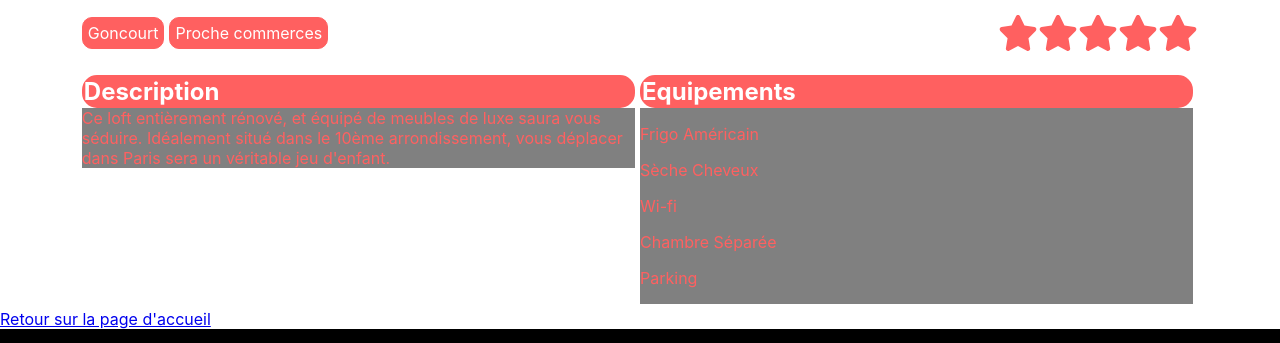
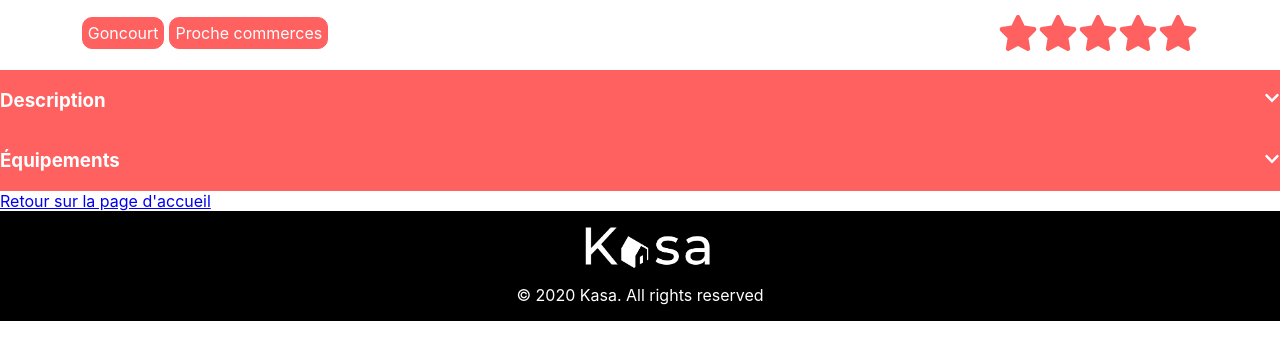
Before and after one commit to MaxTuron/Kasa, a React (Create React App) app: page /logement/0979876d in a window 1280 px wide. Shown: the part 807-1150 px from the top of the page. After the commit the page ends 1128 px from the top, so only its background shows below. Built offline with nearby package versions, Linux system fonts and the light colour scheme.

Commit message:
Ajout composant dropdown

```diff
--- /dev/null
+++ b/src/components/Dropdown.jsx
@@ -0,0 +1,25 @@
+import { useState } from "react";
+import { FaChevronDown } from "react-icons/fa";
+import "../styles/dropdown.css";
+
+export default function Dropdown({ title, children }) {
+  const [active, setActive] = useState(false);
+
+  const handleToggle = e => {
+    return setActive(!active);
+  };
+
+  return (
+    <div>
+      <div className="dropdownTitle" onClick={handleToggle}>
+        <h3>{title}</h3>
+        <div>
+          <FaChevronDown />
+        </div>
+      </div>
+      <div className={`dropdownText ${active && "active"}`}>
+        <div>{children}</div>
+      </div>
+    </div>
+  );
+}
--- a/src/pages/Detail.jsx
+++ b/src/pages/Detail.jsx
@@ -1,23 +1,49 @@
+import "../styles/detail.css";
 import Banner from "../components/Banner"
 import Footer from "../components/Footer"
-import Info from "../components/Info"
-import imgPaysage from "../assets/bandeauDetail.jpg"
-import "../styles/detail.css"
-export default function Survey() {
-    return (
+import Dropdown from "../components/Dropdown";
+
+export default function Detail() {
+  return (
     <div>
+      <Banner />
       <div>
-        <Banner />
+        <div></div>
+        <div>
+          <Dropdown title="Fiabilité">
+            <p>
+              Les annonces postées sur Kasa garantissent une fiabilité totale.
+              Les photos sont conformes aux logements, et toutes les
+              informations sont régulièrement vérifiées par nos équipes.
+            </p>
+          </Dropdown>
+          <Dropdown title="Respect">
+            <p>
+              La bienveillance fait partie des valeurs fondatrices de Kasa. Tout
+              comportement discriminatoire ou de perturbation du voisinage
+              entraînera une exclusion de notre plateforme.
+            </p>
+          </Dropdown>
+          <Dropdown title="Service" >
+            <p>
+              Nos équipes se tiennent à votre disposition pour vous fournir une
+              expérience parfaite. N'hésitez pas à nous contacter si vous avez
+              la moindre question.
+            </p>
+          </Dropdown>
+          <Dropdown title="Sécurité" >
+            <p>
+              La sécurité est la priorité de Kasa. Aussi bien pour nos hôtes que
+              pour les voyageurs, chaque logement correspond aux critères de
+              sécurité établis par nos services. En laissant une note aussi bien
+              à l'hôte qu'au locataire, cela permet à nos équipes de vérifier
+              que les standards sont bien respectés. Nous organisons également
+              des ateliers sur la sécurité domestique pour nos hôtes.
+            </p>
+          </Dropdown>
+        </div>
       </div>
-      <main>
-        <div className="infos">
-          <img src={imgPaysage} alt="Baniere paysage" className="bandeauDetail" ></img>
-          <Info />
-        </div>
-      </main>
-      <footer>
-        <Footer />
-      </footer>
+      <Footer />
     </div>
   );
 }
--- a/src/pages/Logement.jsx
+++ b/src/pages/Logement.jsx
@@ -4,6 +4,7 @@ import Error from "../pages/Error"
 import Banner from "../components/Banner"
 import Footer from "../components/Footer"
 import Carousel from "../components/Carousel"
+import Dropdown from "../components/Dropdown"
 import star from "../assets/star-solid.svg"
 import emptyStar from "../assets/star-regular.svg"
 import "../styles/logement.css"
@@ -12,7 +13,7 @@ export default function Logement ()  {
     const { logementId } = useParams();
     const logementUnique = Logements.find((logementUnique) => logementUnique.id === logementId)
 
-
+    //Gestion du 404 dans les logements
     if(!logementUnique){
       return <Error />
     }
@@ -52,26 +53,20 @@ export default function Logement ()  {
           </div>
         </div>
 
-        <div className='troisiemeLigne'>
-          <div className='descriptionMenu'>
-            <h1 className='descriptionTitle'>Description</h1>
-            <p className='description'>{description}</p>
-          </div>
+        <div>
+          <Dropdown key="description" title="Description">
+            {description}
+          </Dropdown>
 
-          <div className='equipmentMenu'>
-            <h1 className='equipmentTitle'>Equipements</h1>
-            <div className='equipment'>
-              {equipments.map((equipement,index) => {
-                  return(
-                    <div key={index}>
-                      <p>{equipement}</p>
-                    </div>
-                  )
-              })}
-            </div>
-          </div>
+          <Dropdown key="equipement" title="Équipements">
+            <ul>
+              {equipments.map(equipment => (
+                <li key={equipment}>{equipment}</li>
+              ))}
+            </ul>
+          </Dropdown>
+
         </div>
-
         <Link to='/'>Retour sur la page d'accueil</Link>
       </section>
       <footer>
--- /dev/null
+++ b/src/styles/dropdown.css
@@ -0,0 +1,20 @@
+.dropdownTitle{
+    display: flex;
+    justify-content: space-between;
+    align-items: center;
+    background-color: #ff6060;
+    color: white;
+    cursor: pointer;
+}
+
+
+.dropdownText{
+    position: relative;
+    display: none;
+    background-color: #f6f6f6;
+}
+
+.active {
+    display: block;
+    background-color: #f6f6f6;
+}
```
